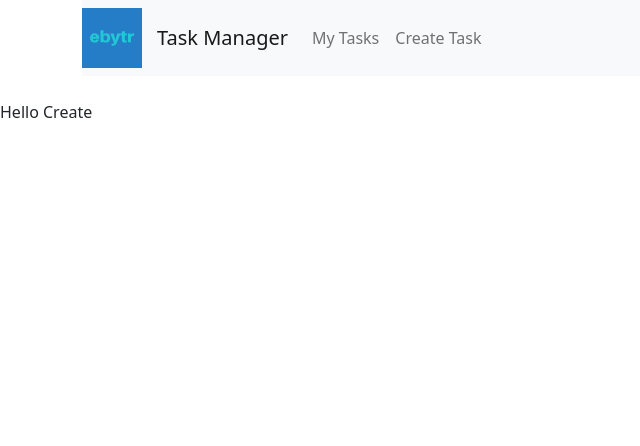
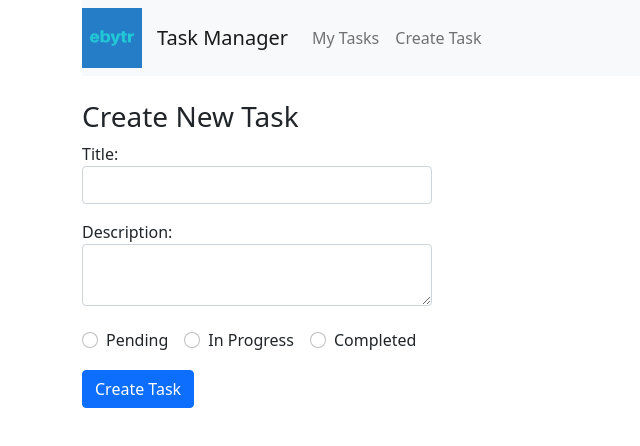
Before and after one commit to LauraGusmao/ebytr-todo, a React (Create React App) app in the folder client/: page /tasks/create in a window 1280 px wide. Shown: the top 446 px of the page, without its empty margins (0-640 px from the left). Built offline with nearby package versions, Linux system fonts and the light colour scheme.

Commit message:
feat: add Create Task page and createTask api request

```diff
--- a/client/src/App.js
+++ b/client/src/App.js
@@ -2,7 +2,7 @@ import React from 'react';
 import { Switch, Route } from 'react-router-dom';
 import Login from './pages/Login';
 import Register from './pages/Register';
-import Tasks from './pages/Tasks';
+import MyTasks from './pages/MyTasks';
 import CreateTask from './pages/CreateTask';
 import 'bootstrap/dist/css/bootstrap.min.css';
 
@@ -12,7 +12,7 @@ function App() {
       <Switch>
         <Route exact path="/" component={ Login } />
         <Route exact path="/register" component={ Register } />
-        <Route exact path="/tasks" component={ Tasks } />
+        <Route exact path="/tasks" component={ MyTasks } />
         <Route path="/tasks/create" component={ CreateTask } />
         {/* <Route path="/tasks/edit/:id" component={ EditTask } /> */}
       </Switch>
--- a/client/src/components/NavBar/index.js
+++ b/client/src/components/NavBar/index.js
@@ -9,7 +9,7 @@ function NavBar() {
     <div className="container">
       <nav className="navbar navbar-expand-lg navbar-light bg-light">
         <img className="nav-logo" src={ logo } alt="Ebytr logo" />
-        <Link to="/tasks" className="navbar-brand">Task Manager</Link>
+        <div className="navbar-brand">Task Manager</div>
         <div className="collpase navbar-collapse">
           <ul className="navbar-nav mr-auto">
             <li className="navbar-item">
--- a/client/src/pages/CreateTask/index.js
+++ b/client/src/pages/CreateTask/index.js
@@ -1,13 +1,112 @@
-import React from 'react';
+import React, { useState } from 'react';
 
 import NavBar from '../../components/NavBar';
+import { createTask } from '../../services/apiRequests';
+import './style.css';
 
 function CreateTasks() {
+  const [taskTitle, setTaskTitle] = useState('');
+  const [taskDescription, setTaskDescription] = useState('');
+  const [taskStatus, setTaskStatus] = useState('');
+
+  const handleCreateTask = async () => {
+    try {
+      await createTask(taskTitle, taskDescription, taskStatus);
+      setTaskTitle('');
+      setTaskDescription('');
+      setTaskStatus('');
+    } catch (error) {
+      console.log(error.response.data);
+    }
+  };
+
   return (
-    <div>
+    <>
       <NavBar />
-      Hello Create
-    </div>
+      <div className="container">
+        <h3>Create New Task</h3>
+        <form>
+          <div className="form-group mb-3">
+            <label className="label" htmlFor="tasktitle">
+              Title:
+              <input
+                type="text"
+                className="form-control"
+                id="tasktitle"
+                value={ taskTitle }
+                onChange={ (event) => setTaskTitle(event.target.value) }
+              />
+            </label>
+          </div>
+          <div className="form-group mb-3">
+            <label className="label" htmlFor="taskdescript">
+              Description:
+              <textarea
+                type="text"
+                className="form-control"
+                id="taskdescript"
+                value={ taskDescription }
+                onChange={ (event) => setTaskDescription(event.target.value) }
+              />
+            </label>
+          </div>
+          <div className="form-group mb-3">
+            <div className="form-check form-check-inline">
+              <label className="form-check-label" htmlFor="statusPending">
+                <input
+                  className="form-check-input"
+                  type="radio"
+                  name="statusOptions"
+                  id="statusPending"
+                  value="Pending"
+                  checked={ taskStatus === 'Pending' }
+                  onChange={ (event) => setTaskStatus(event.target.value) }
+                />
+                Pending
+              </label>
+            </div>
+            <div className="form-check form-check-inline">
+              <label className="form-check-label" htmlFor="statusInProgress">
+                <input
+                  className="form-check-input"
+                  type="radio"
+                  name="statusOptions"
+                  id="statusInProgress"
+                  value="InProgress"
+                  checked={ taskStatus === 'InProgress' }
+                  onChange={ (event) => setTaskStatus(event.target.value) }
+                />
+                In Progress
+              </label>
+            </div>
+            <div className="form-check form-check-inline">
+              <label className="form-check-label" htmlFor="statusCompleted">
+                <input
+                  className="form-check-input"
+                  type="radio"
+                  name="statusOptions"
+                  id="statusCompleted"
+                  value="Completed"
+                  checked={ taskStatus === 'Completed' }
+                  onChange={ (event) => setTaskStatus(event.target.value) }
+                />
+                Completed
+
+              </label>
+            </div>
+          </div>
+          <div className="form-group">
+            <button
+              type="button"
+              className="btn btn-primary"
+              onClick={ handleCreateTask }
+            >
+              Create Task
+            </button>
+          </div>
+        </form>
+      </div>
+    </>
   );
 }
 
--- /dev/null
+++ b/client/src/pages/CreateTask/style.css
@@ -0,0 +1,3 @@
+.label {
+  width: 350px;
+}
--- a/client/src/pages/Tasks/index.js
+++ b/client/src/pages/MyTasks/index.js
@@ -5,10 +5,12 @@ import './style.css';
 
 function Tasks() {
   return (
-    <div>
+    <>
       <NavBar />
-      Hello
-    </div>
+      <div className="container">
+        Hello MyTasks
+      </div>
+    </>
   );
 }
 
--- a/client/src/services/apiRequests.js
+++ b/client/src/services/apiRequests.js
@@ -18,3 +18,10 @@ export const getUsersTasks = async () => {
 
   return tasks.data;
 };
+
+export const createTask = async (title, description, status) => {
+  const newTask = await axios.post('http://localhost:8080/tasks/new', { title, description, status },
+    { headers: { Authorization: localStorage.getItem('todo-token') } });
+
+  return newTask.data;
+};
```
Also changed, not shown: client/.eslintrc.json, client/src/pages/MyTasks/style.css (added).
